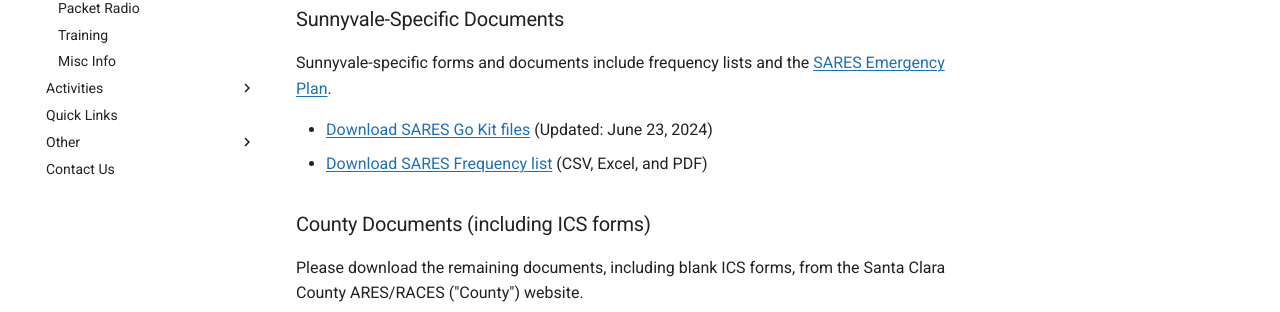
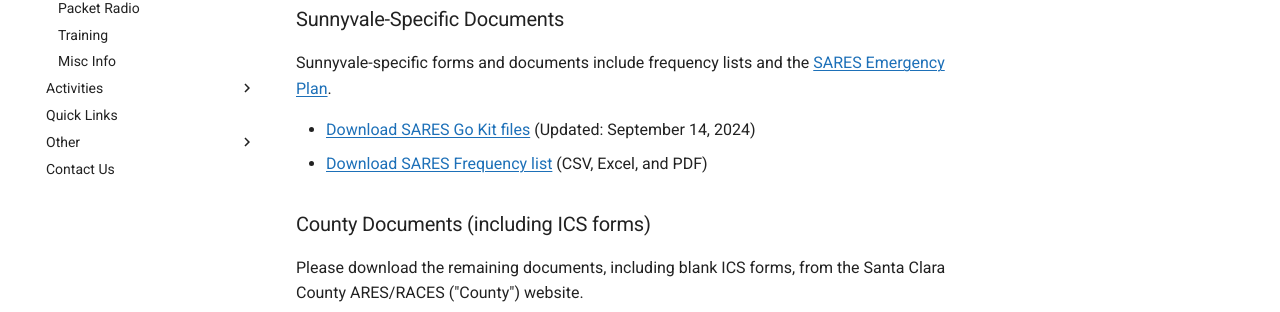
Before and after one commit to saresrg/www-k6sny-org, an MkDocs documentation site: the page built from docs/resources/go-kits.md, in a window 1280 px wide and 1082 px high. Shown: the part 292-604 px from the top of the window. Built offline with MkDocs 1.6.1 and Material for MkDocs 9.7.7, drawn with Linux system fonts in a browser that asks for light colours.

```diff
--- a/docs/resources/go-kits.md
+++ b/docs/resources/go-kits.md
@@ -8,7 +8,7 @@ This page contains SARES-specific information regarding Go Kits.
 
 Sunnyvale-specific forms and documents include frequency lists and the [SARES Emergency Plan](https://github.com/saresrg/Go-Kit-Forms/releases/download/v1.6/SARES_Emergency_Plan-Mar_2024.pdf).
 
--   [Download SARES Go Kit files](https://github.com/saresrg/Go-Kit-Forms/releases/latest) (Updated: June 23, 2024)
+-   [Download SARES Go Kit files](https://github.com/saresrg/Go-Kit-Forms/releases/latest) (Updated: September 14, 2024)
 -   [Download SARES Frequency list](https://github.com/saresrg/Go-Kit-Forms/releases/latest) (CSV, Excel, and PDF)
 
 ### County Documents (including ICS forms)
```
Also changed, not shown: docs/index.md (+1 -1 lines).
